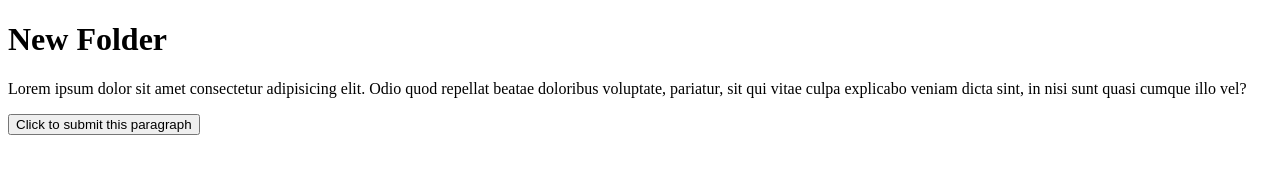
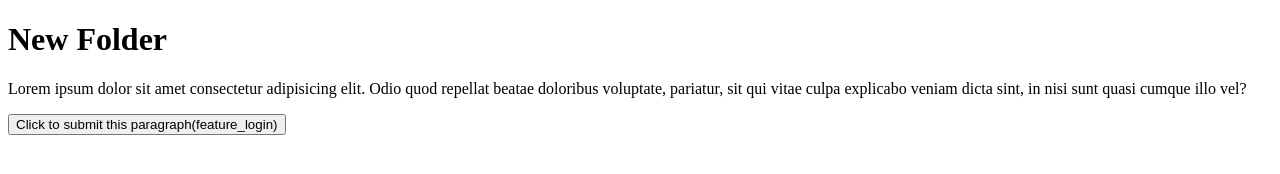
Before and after one commit to adnan-iiuc/new_folder, a plain HTML site: page index.html in a window 1280 px wide. Drawn offline with Linux system fonts and the light colour scheme.

Commit message:
add bith commit

```diff
--- a/index.html
+++ b/index.html
@@ -12,6 +12,6 @@
          pariatur, sit qui vitae culpa explicabo veniam dicta sint,
           in nisi sunt quasi cumque illo vel?
     </p>
-    <button>Click to submit this paragraph</button>
+    <button>Click to submit this paragraph(feature_login)</button>
 </body>
 </html>
```
